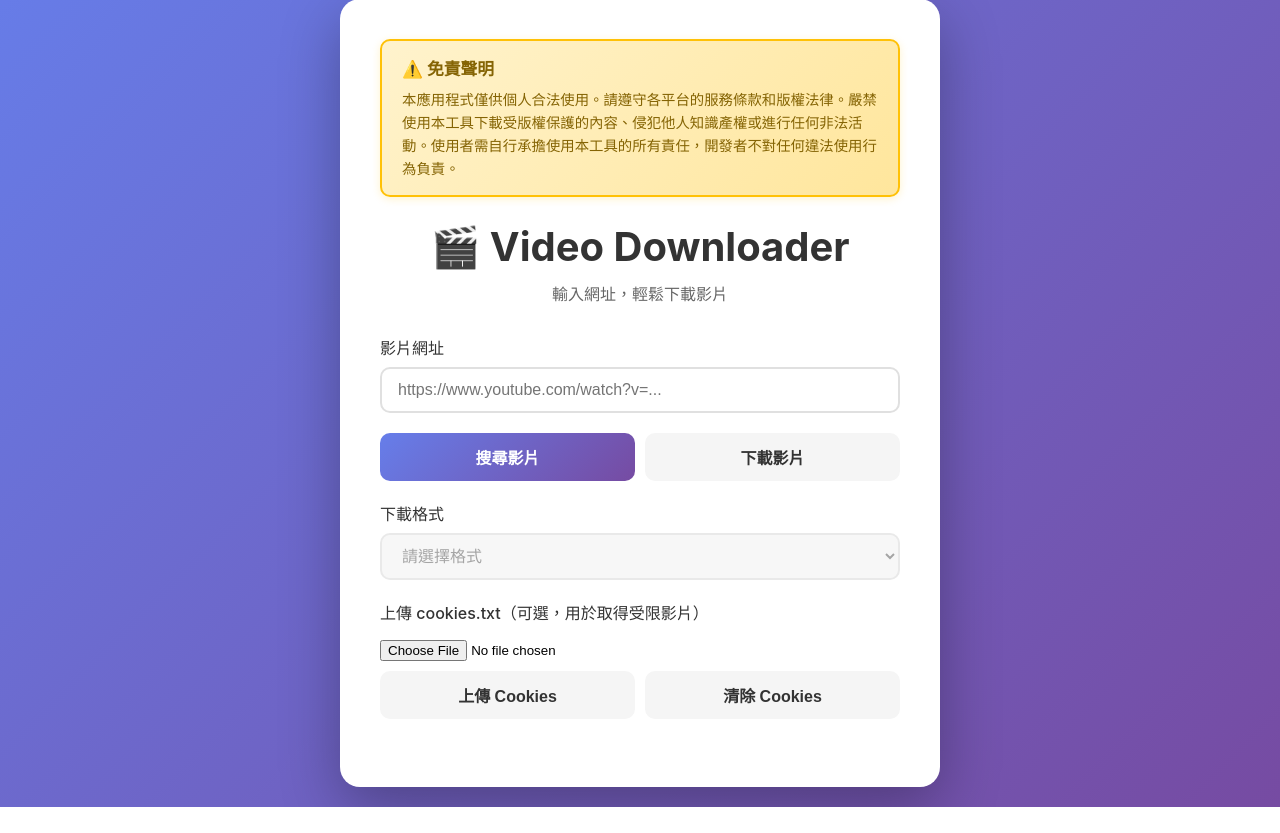
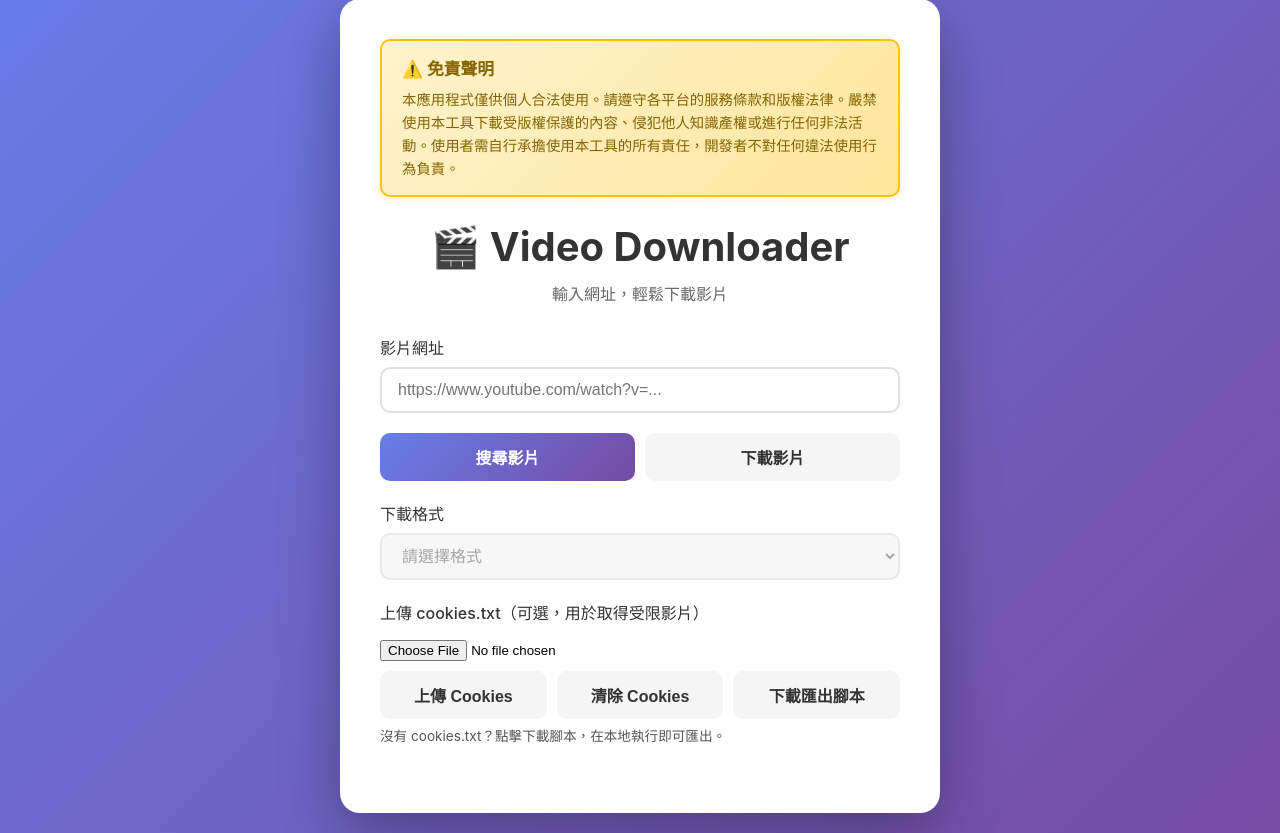
Before and after one commit to chanandrew96/VideoDownloader, a Flask app: page / in a window 1280 px wide. Shown: the part 81-914 px from the top of the page. Before the commit the page ends 888 px from the top, so only its background shows below. Run offline with Flask 3, Linux system fonts and the light colour scheme; some libraries are stand-ins or nearby versions.

Commit message:
- Add export cookies script for user download

```diff
--- a/app.py
+++ b/app.py
@@ -767,6 +767,14 @@ def manage_cookies():
             return jsonify({'success': True, 'message': 'Cookies cleared'}), 200
         return jsonify({'success': True, 'message': 'No cookies to clear'}), 200
 
+@app.route('/download/cookie-script')
+def download_cookie_script():
+    """提供 cookies 匯出腳本"""
+    script_path = os.path.join(os.path.dirname(__file__), 'tools', 'export_cookies_win.ps1')
+    if not os.path.exists(script_path):
+        return jsonify({'error': 'Script not available'}), 404
+    return send_file(script_path, as_attachment=True, download_name='export_cookies.ps1')
+
 @app.route('/api/extract', methods=['POST'])
 def extract():
     """提取视频信息API"""
--- a/templates/index.html
+++ b/templates/index.html
@@ -306,6 +306,12 @@
             min-height: 20px;
         }
 
+        .cookie-note {
+            font-size: 0.85em;
+            color: #555;
+            margin-top: 6px;
+        }
+
         .method-history {
             margin-top: 20px;
             background: #f5f5f5;
@@ -556,7 +562,13 @@
                 <button type="button" class="btn-secondary" onclick="clearCookies()" data-i18n="clear_cookies_button">
                     清除 Cookies
                 </button>
+                <button type="button" class="btn-secondary" onclick="downloadCookieScript()" data-i18n="download_cookie_script_button">
+                    下載匯出腳本
+                </button>
             </div>
+            <p class="cookie-note" data-i18n="download_cookie_script_desc">
+                沒有 cookies.txt？點擊下載腳本，在本地執行即可匯出。
+            </p>
             <p class="cookie-status" id="cookieStatus"></p>
         </div>
 
@@ -917,6 +929,10 @@
                 setCookieStatus(message, true);
                 showError(message);
             }
+        }
+
+        function downloadCookieScript() {
+            window.open('/download/cookie-script', '_blank');
         }
 
         function renderMethodHistory(methods = []) {
--- a/translations.py
+++ b/translations.py
@@ -79,7 +79,9 @@ TRANSLATIONS = {
         "cookie_upload_success": "Cookies 已成功上傳。",
         "cookie_upload_error": "Cookies 上傳失敗。",
         "cookie_cleared": "Cookies 已清除。",
-        "select_cookie_file": "請選擇 cookies.txt 檔案"
+        "select_cookie_file": "請選擇 cookies.txt 檔案",
+        "download_cookie_script_button": "下載匯出腳本",
+        "download_cookie_script_desc": "沒有 cookies.txt？點擊下載腳本，在本地執行即可匯出。"
     },
     "zh-CN": {
         "app_title": "Video Downloader",
@@ -160,7 +162,9 @@ TRANSLATIONS = {
         "cookie_upload_success": "Cookies 上传成功。",
         "cookie_upload_error": "Cookies 上传失败。",
         "cookie_cleared": "Cookies 已清除。",
-        "select_cookie_file": "请选择 cookies.txt 文件"
+        "select_cookie_file": "请选择 cookies.txt 文件",
+        "download_cookie_script_button": "下载导出脚本",
+        "download_cookie_script_desc": "没有 cookies.txt？点击下载脚本，在本地执行即可导出。"
     },
     "en": {
         "app_title": "Video Downloader",
@@ -241,6 +245,8 @@ TRANSLATIONS = {
         "cookie_upload_success": "Cookies uploaded successfully.",
         "cookie_upload_error": "Failed to upload cookies.",
         "cookie_cleared": "Cookies cleared.",
-        "select_cookie_file": "Please select a cookies.txt file"
+        "select_cookie_file": "Please select a cookies.txt file",
+        "download_cookie_script_button": "Download export script",
+        "download_cookie_script_desc": "Need cookies.txt? Download and run the helper script locally."
     }
 }
```
Also changed, not shown: README.md, 1 other file.
